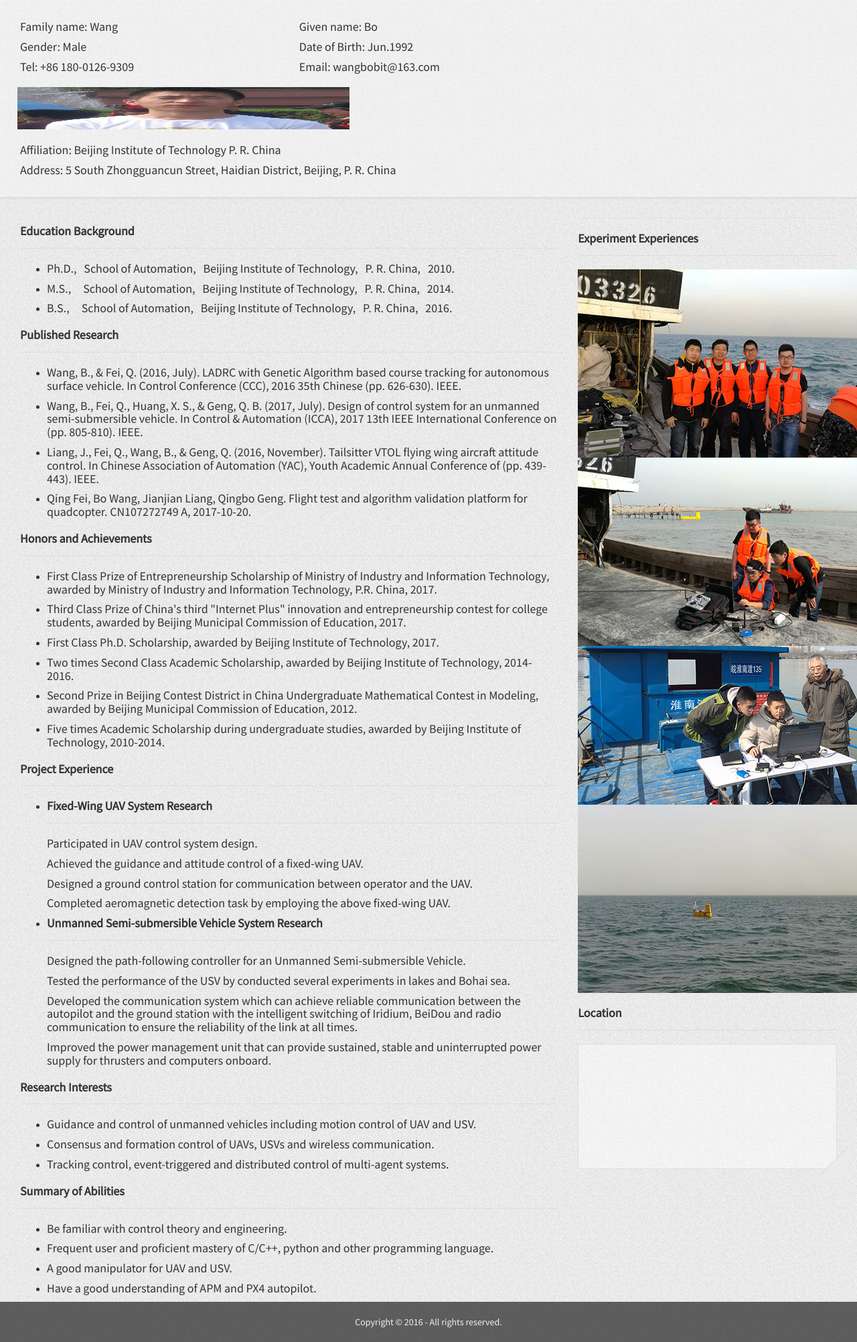
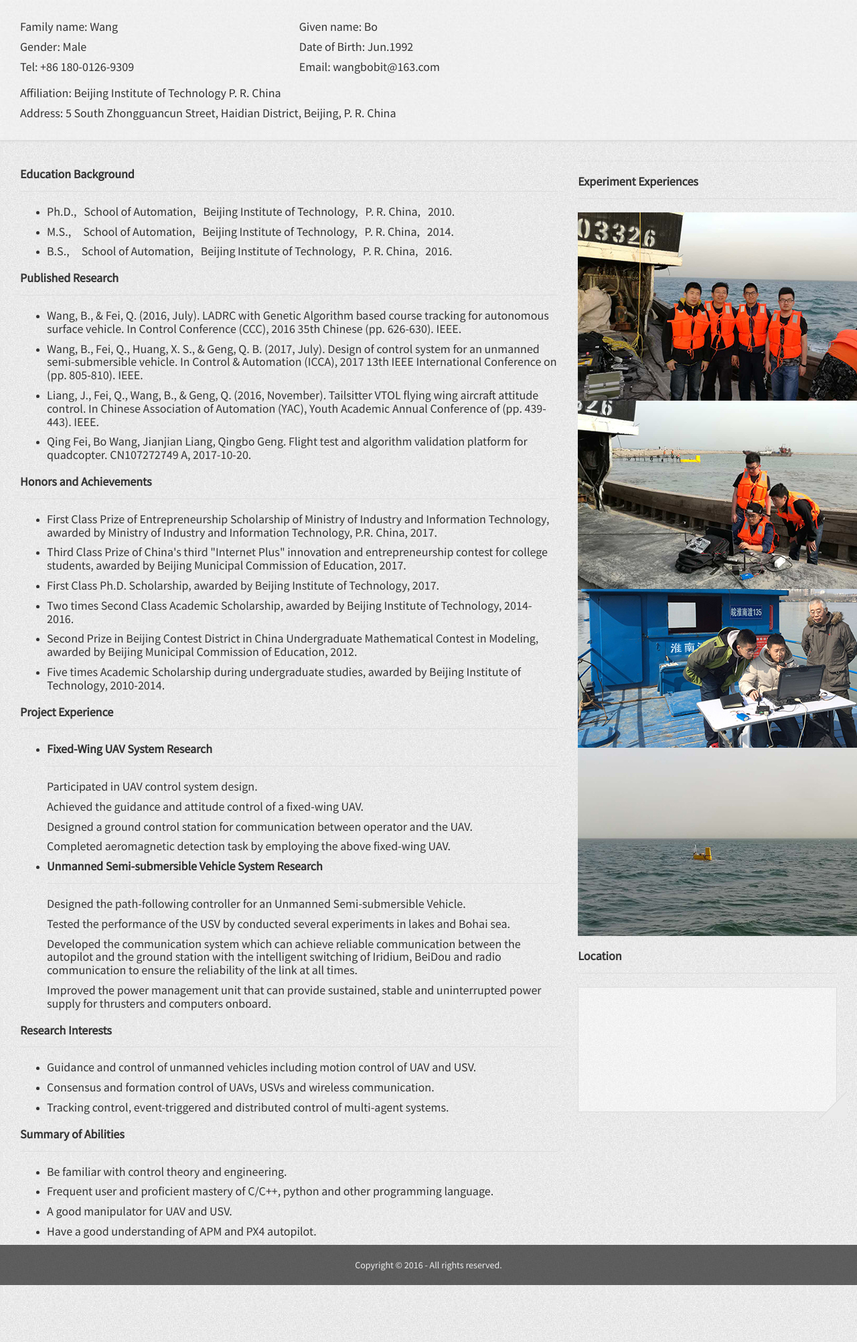
Before and after one commit to wangbo121/CV, a Jekyll site: the page built from index.html, in a window 1280 px wide. Shown: the whole page at 67% size. Built offline with Jekyll 4.4.1, drawn with Linux system fonts in a browser that asks for light colours; nearby versions of some CDN libraries; grey boxes are pictures that could not be loaded.

Commit message:
删除掉头像

```diff
--- a/_includes/header.html
+++ b/_includes/header.html
@@ -13,7 +13,6 @@
                 <h4> {{ site.author.email }} </h4>
             </div>
 		</div>
-		<img src="{{ site.favicon | prepend: site.baseurl }}" title="Avatar" alt="My Avatar" width="518" height="410">
 		<div class="row-fluid">
 			<div class="col-sm-8">
 				<h4>{{ site.author.Affiliation }}</h4>
```
